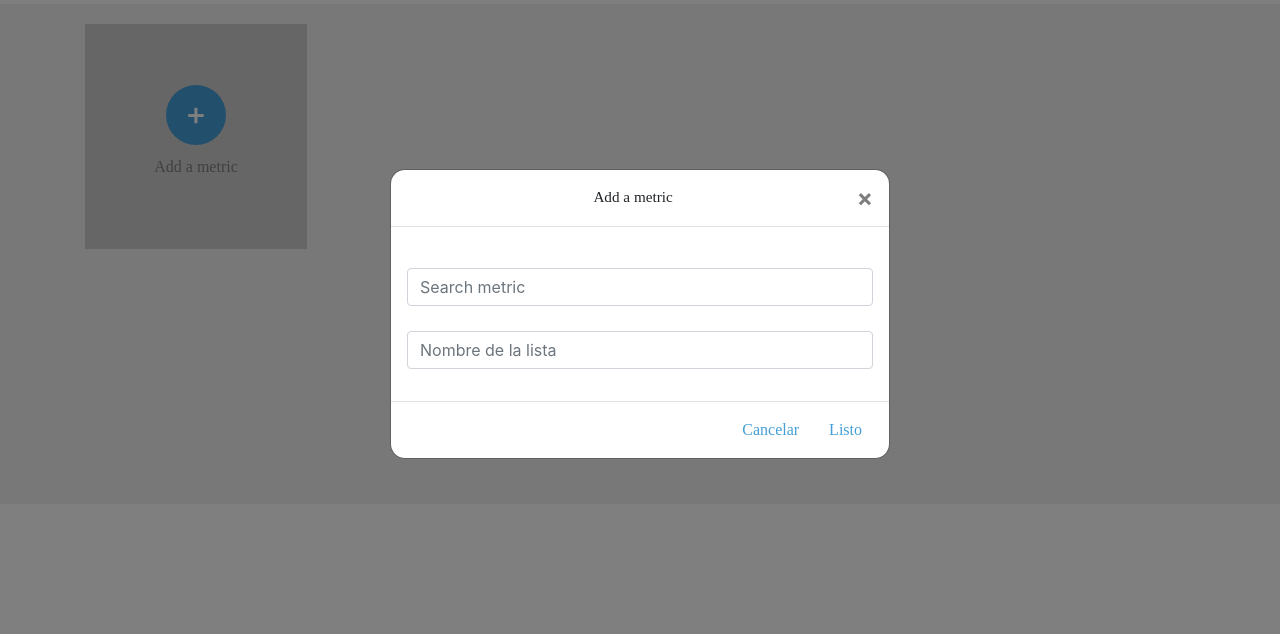
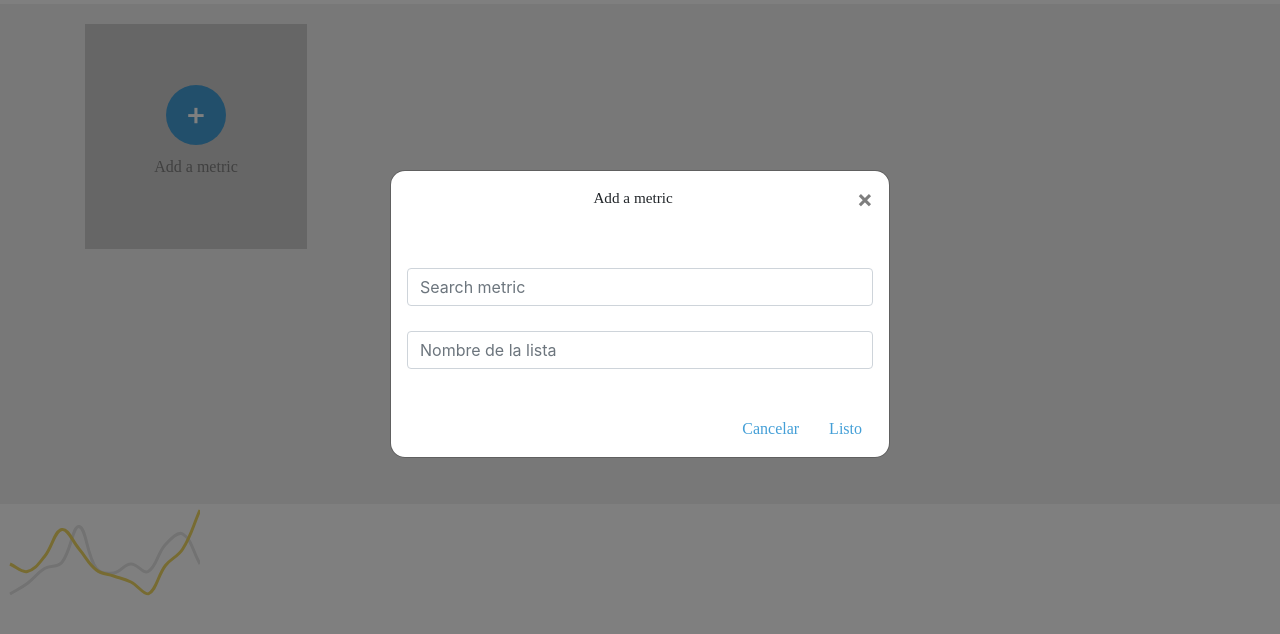
Before and after one commit to alexisrocha/meli-metrics, a React app: page / in a window 1280 px wide. Both pictures are taken after a click on the element "Add a metric". Shown: the part 86-720 px from the top of the page. Built offline with nearby package versions, Linux system fonts and the light colour scheme; a web font is replaced by a local one.

Commit message:
single component

```diff
--- a/src/components/addmodal/Addmodal.js
+++ b/src/components/addmodal/Addmodal.js
@@ -10,7 +10,7 @@ export default function addmodal(props) {
         aria-labelledby="contained-modal-title-vcenter"
         centered
       >
-        <Modal.Header closeButton>
+        <Modal.Header id="headerModal" closeButton>
           <Modal.Title id="addtitle">Add a metric</Modal.Title>
         </Modal.Header>
         <Modal.Body>
@@ -23,7 +23,7 @@ export default function addmodal(props) {
           </Form.Group>
         </Form>
         </Modal.Body>
-        <Modal.Footer>
+        <Modal.Footer id="footerModal">
           <span className="closeModal" onClick={props.onHide}>Cancelar</span>
           <span className="closeModal" onClick={props.onHide}>Listo</span>
         </Modal.Footer>
--- a/src/components/addmodal/Addmodal.scss
+++ b/src/components/addmodal/Addmodal.scss
@@ -29,3 +29,11 @@
 .forminput{
     margin-top: 25px;
 }
+
+#footerModal{
+    border: none;
+}
+
+#headerModal{
+    border:none;
+}
--- a/src/components/chart.js
+++ b/src/components/chart/Chart.js
@@ -14,7 +14,7 @@ export default() => {
                     label: 'AY',
                     data: [100, 95, 105, 123, 110, 96, 92, 88, 80, 99, 110, 136],
                     backgroundColor: 'white',
-                    borderWidth: 1,
+                    borderWidth: 3,
                     borderColor: '#EFD764',
 
                 },
@@ -22,7 +22,7 @@ export default() => {
                     label: 'AY',
                     data: [80, 87, 97, 101, 125, 97, 94, 100, 95, 113, 120, 100],
                     backgroundColor: 'white',
-                    borderWidth: 1,
+                    borderWidth: 3,
                     borderColor: '#E4E4E4'
                 }
             ],
--- a/src/components/main/Main.js
+++ b/src/components/main/Main.js
@@ -1,11 +1,12 @@
 import React from "react"
 import Navbar from "../navbar/Navbar"
 import Single from "../single/Single"
-import Chart from "../chart"
+import Chart from "../chart/Chart"
 
 export default () => (
     <div id="main">
         <Navbar/>
         <Single/>
+        <Chart/>
     </div>
   )
```
